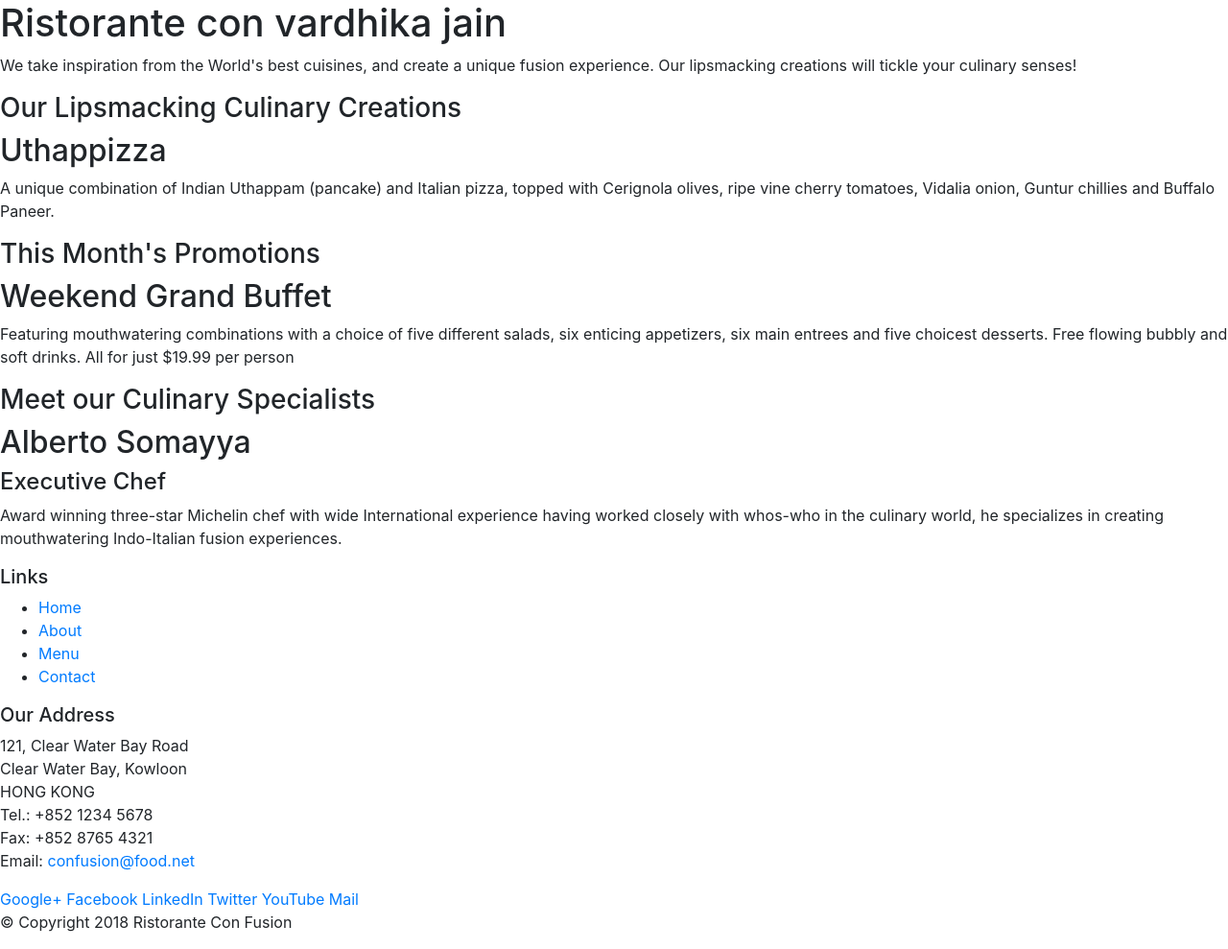
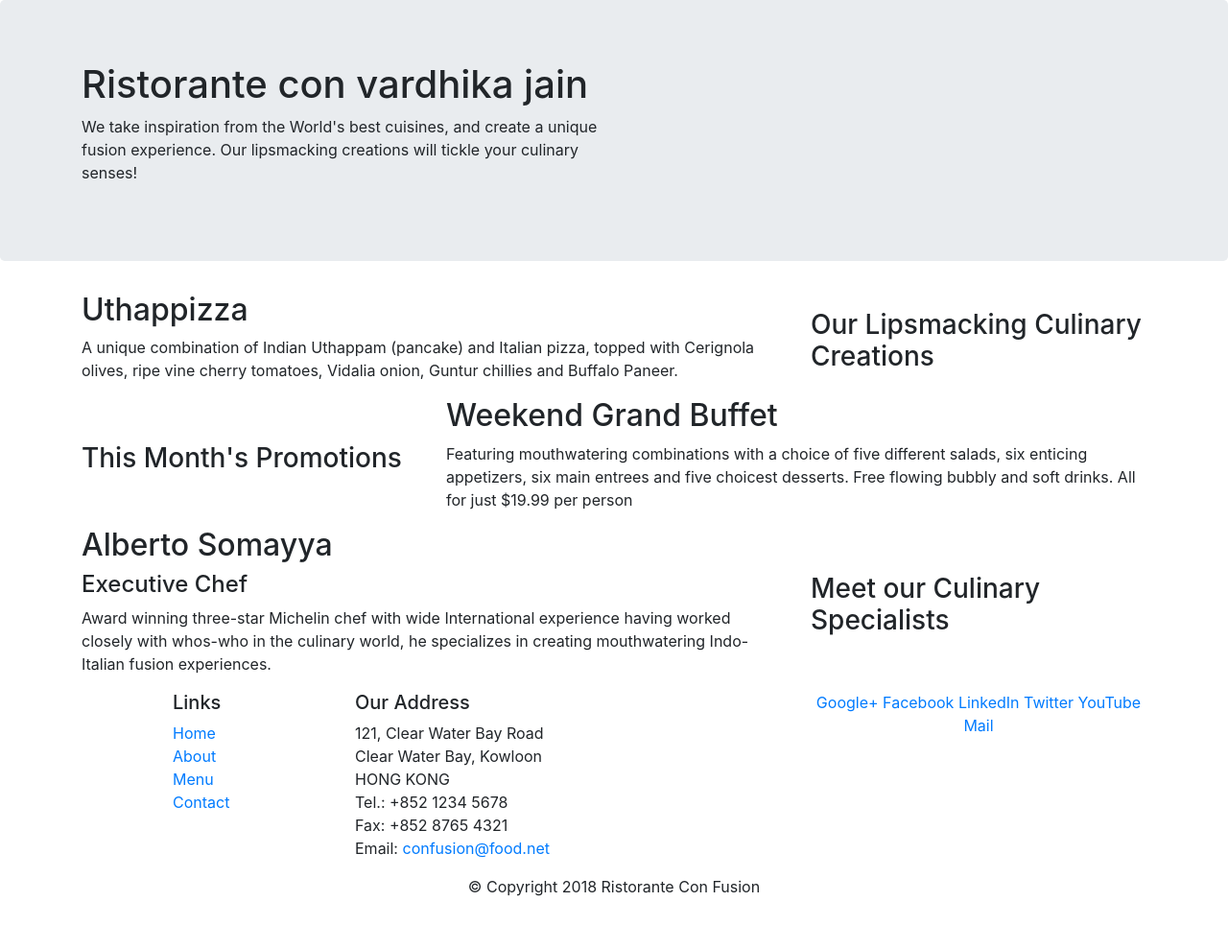
Before and after one commit to vardhikajain/Bootstrap-intro, a website: page index.html in a window 1280 px wide. Shown: the whole page at 96% size. After the commit the page ends 952 px from the top, so only its background shows below. Drawn offline with nearby package versions, Linux system fonts and the light colour scheme.

Commit message:
partially worked

```diff
--- a/index.html
+++ b/index.html
@@ -9,51 +9,52 @@
 
     <!-- Bootstrap CSS -->
     <link rel="stylesheet" href="node_modules/bootstrap/dist/css/bootstrap.min.css">
+    <link rel="stylesheet" href="css/styles.css">
     <title>Ristorante Con Fusion</title>
 </head>
 
 <body>
 
-    <header>
-        <div>
-            <div>
-                <div>
+    <header class="jumbotron">
+        <div class="container">
+            <div class="row row-header">
+                <div class="col-12 col-sm-6">
                     <h1>Ristorante con vardhika jain</h1>
                     <p>We take inspiration from the World's best cuisines, and create a unique fusion experience. Our lipsmacking creations will tickle your culinary senses!</p>
                 </div>
-                <div>
+                <div class="col-12 col-sm">
                 </div>
             </div>
         </div>
     </header>
 
-    <div>
-        <div>
-            <div>
+    <div class="container">
+        <div class="row row-content align-items-center">
+            <div class="col-12 col-sm-4 order-sm-last col-sm-3">
                 <h3>Our Lipsmacking Culinary Creations</h3>
             </div>
-            <div>
+            <div class="col-12 col-sm order-sm-first col-sm-md">
                 <h2>Uthappizza</h2>
                 <p>A unique combination of Indian Uthappam (pancake) and Italian pizza, topped with Cerignola olives, ripe vine cherry tomatoes, Vidalia onion, Guntur chillies and Buffalo Paneer.</p>
             </div>
         </div>
 
 
-        <div>
-            <div>
+        <div class="row row-content align-items-center">
+            <div class="col-12 col-sm-4 col-sm-3">
                 <h3>This Month's Promotions</h3>
             </div>
-            <div>
+            <div class="col-12 col-sm col-sm-md">
                 <h2>Weekend Grand Buffet</h2>
                 <p>Featuring mouthwatering combinations with a choice of five different salads, six enticing appetizers, six main entrees and five choicest desserts. Free flowing bubbly and soft drinks. All for just $19.99 per person </p>
             </div>
         </div>
 
-        <div>
-            <div>
+        <div class="row row-content align-items-center">
+            <div class="col-12 col-sm-4 order-sm-last col-sm-3">
                 <h3>Meet our Culinary Specialists</h3>
             </div>
-            <div>
+            <div class="col-12 col-sm order-sm-first col-sm-md">
                 <h2>Alberto Somayya</h2>
                 <h4>Executive Chef</h4>
                 <p>Award winning three-star Michelin chef with wide International experience having worked closely with whos-who in the culinary world, he specializes in creating mouthwatering Indo-Italian fusion experiences. </p>
@@ -61,19 +62,19 @@
         </div>
     </div>
 
-    <footer>
-        <div>
-            <div>
-                <div>
+    <footer class="footer">
+        <div class="container">
+            <div class="row">
+                <div class="col-4 offset-1 col-sm-2">
                     <h5>Links</h5>
-                    <ul>
+                    <ul class="list-unstyled">
                         <li><a href="#">Home</a></li>
                         <li><a href="#">About</a></li>
                         <li><a href="#">Menu</a></li>
                         <li><a href="#">Contact</a></li>
                     </ul>
                 </div>
-                <div>
+                <div class="col-7 col-sm-5">
                     <h5>Our Address</h5>
                     <address>
 		              121, Clear Water Bay Road<br>
@@ -84,8 +85,8 @@
 		              Email: <a href="mailto:confusion@food.net">confusion@food.net</a>
 		           </address>
                 </div>
-                <div>
-                    <div>
+                <div class="col-12 col-sm-4">
+                    <div class= "text-center">
                         <a href="http://google.com/+">Google+</a>
                         <a href="http://www.facebook.com/profile.php?id=">Facebook</a>
                         <a href="http://www.linkedin.com/in/">LinkedIn</a>
@@ -95,8 +96,8 @@
                     </div>
                 </div>
            </div>
-           <div>
-                <div>
+           <div class="row justify-content-center">
+                <div class="col-auto align-self-center">
                     <p>© Copyright 2018 Ristorante Con Fusion</p>
                 </div>
            </div>
```
